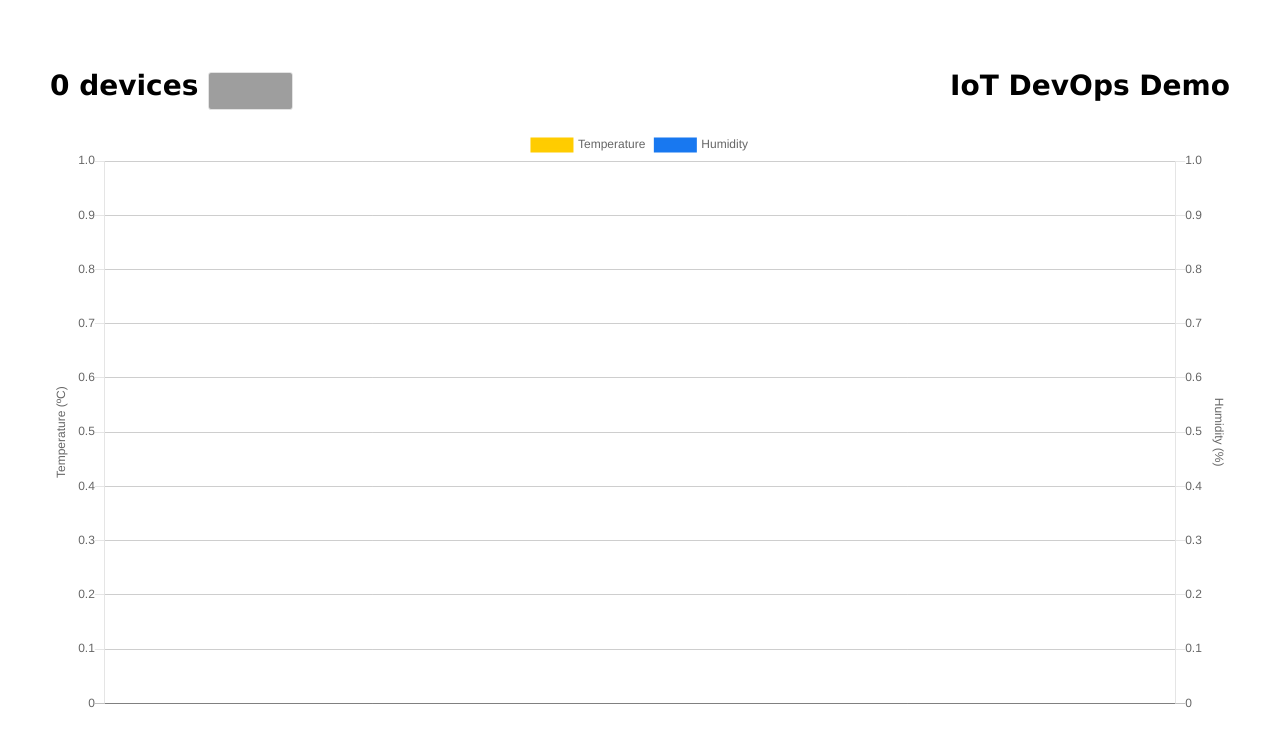
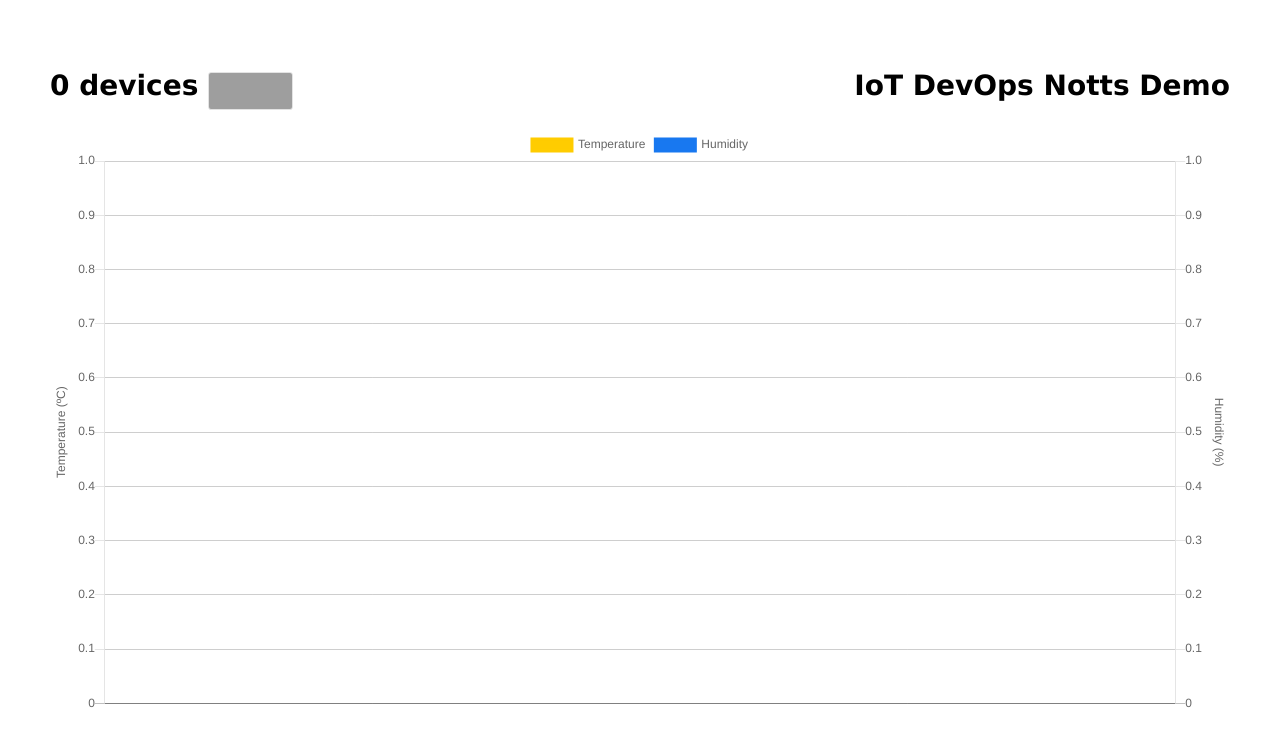
Before and after one commit to pjgpetecodes/iotdevopswebapp, a website: page public/index.html in a window 1280 px wide. Drawn offline with nearby package versions, Linux system fonts and the light colour scheme; grey boxes are pictures that could not be loaded.

Commit message:
Added Notts

```diff
--- a/public/index.html
+++ b/public/index.html
@@ -20,7 +20,7 @@
             <span id="deviceCount">0 devices</span>
             <select id="listOfDevices" class="select_box"></select>
         </span>
-        <span>IoT DevOps Demo</span>
+        <span>IoT DevOps Notts Demo</span>
     </h1>
     <div>
         <canvas id="iotChart"></canvas>
```
